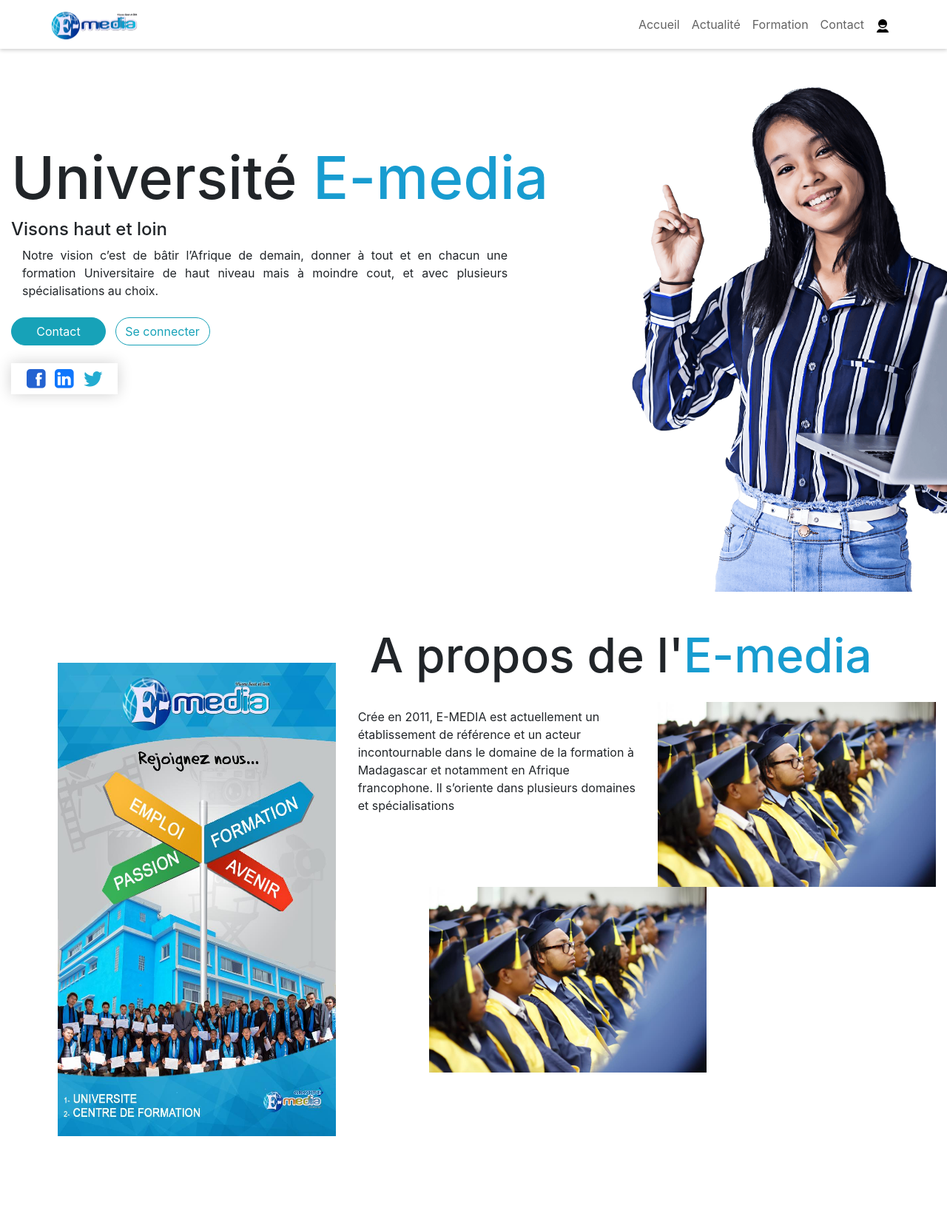
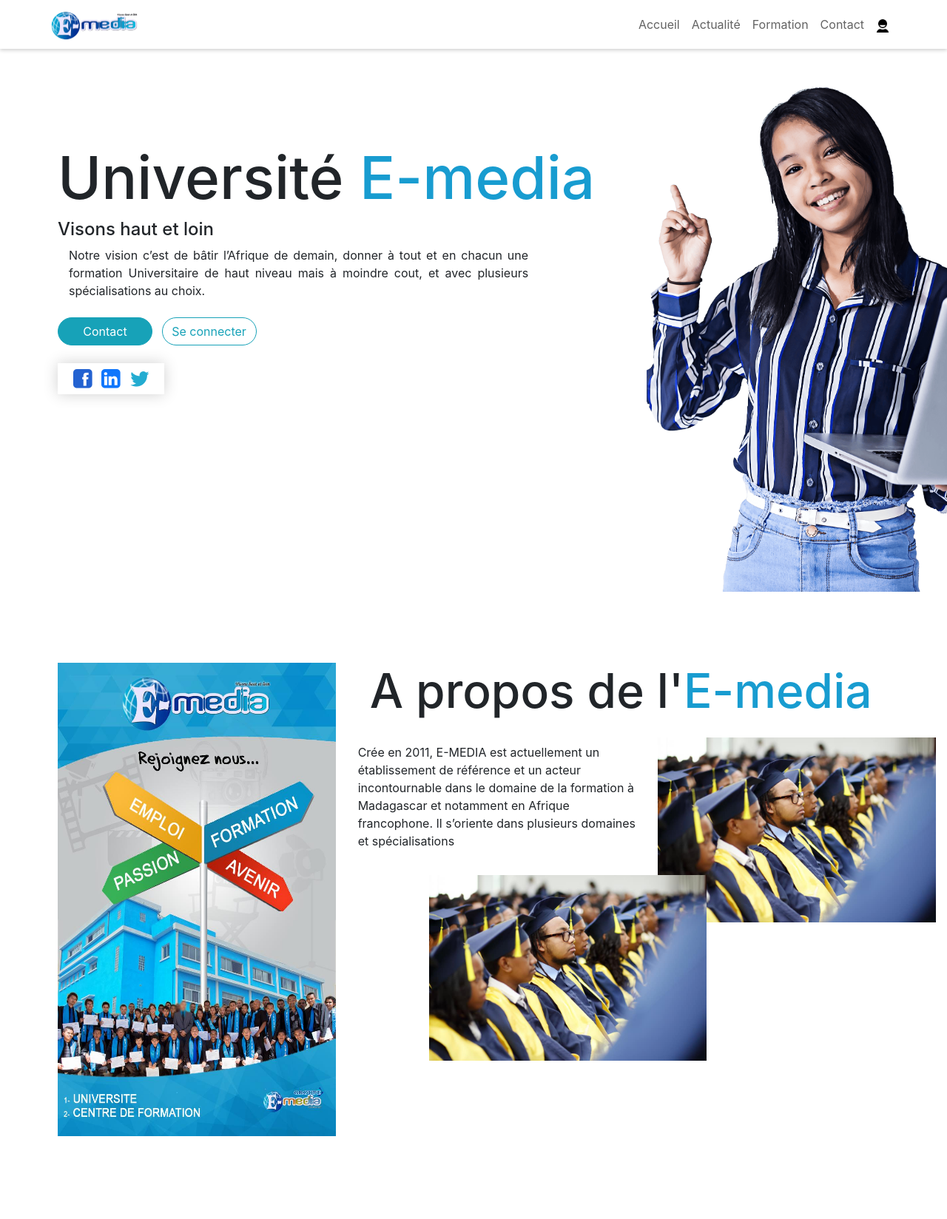
Before and after one commit to MyeLane/Site-Vitrine, a PHP site: page / in a window 1280 px wide. Shown: the whole page at 74% size. Run offline with PHP 8.4, Linux system fonts and the light colour scheme.

Commit message:
modification de la section à propos

```diff
--- a/css/style.css
+++ b/css/style.css
@@ -16,7 +16,7 @@
   color: #0000009d !important;
 }
 .navi{
-
+  background-color: #ffffff;
   box-shadow: 0 2px 5px 0 rgba(0, 0, 0, 0.19);
 }
 .banner{
@@ -66,3 +66,6 @@
 .apropos-right h1 span {
   color: #189cd0;
 }
+.oui{
+  margin-top: -4rem;
+}
--- a/index.html
+++ b/index.html
@@ -37,7 +37,7 @@
     </header>
 
     <div class="container-fluid">
-        <div class="row banner">
+        <div class="row banner ml-5">
             <div class="col-8 marge">
                 <h1>Université <span class="banner-media">E-media</span></h1>
                 <h4>Visons haut et loin</h4>
@@ -64,7 +64,7 @@
             </div>
 
             <div class="col-8 apropos-right">
-                <h1 class="ml-3">A propos de l'<span>E-media</span></h1>
+                <h1 class="ml-3 mt-5">A propos de l'<span>E-media</span></h1>
                 <div class="row">
                     <div class="col-6 mt-4">
                         <span>Crée en 2011, E-MEDIA est actuellement un établissement de référence et un acteur incontournable dans le domaine de la formation à Madagascar et notamment en Afrique francophone.
@@ -74,7 +74,7 @@
                         <img src="img/apropos1.jpg" alt="" class="img-fluid">
                     </div>
                     <div class="col-6 ml-5">
-                        <img src="img/apropos1.jpg" alt="" class="img-fluid ml-5">
+                        <img src="img/apropos1.jpg" alt="" class="img-fluid oui ml-5">
                     </div>
                 </div>
             </div>
```
